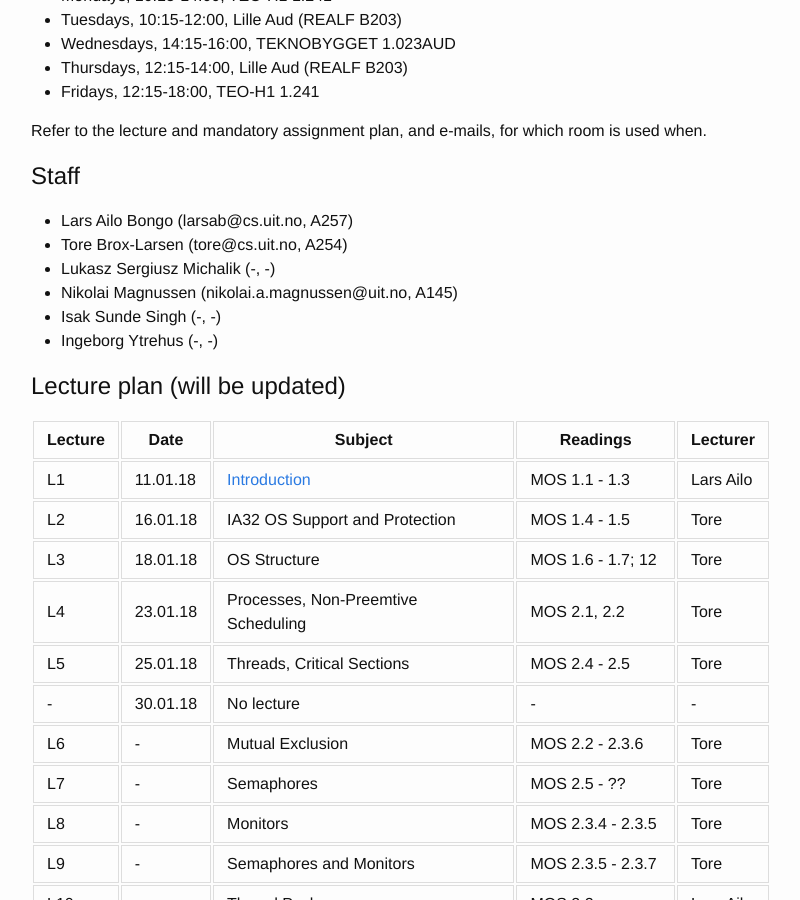
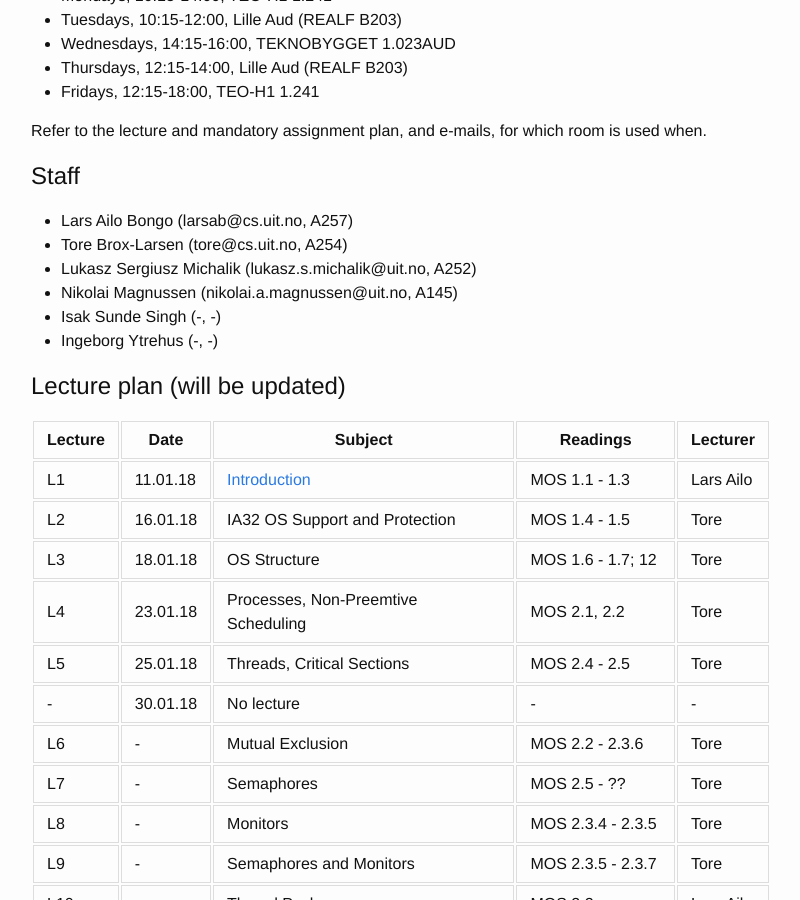
Before and after one commit to uit-inf-2201-s18/uit-inf-2201-s18.github.io, a Jekyll site: the page built from index.md, in a window 1280 px wide and 900 px high, scrolled down 471 px. Shown: the whole window, without its empty margins (239-1039 px from the left). Built offline with Jekyll 4.4.1, drawn with Linux system fonts in a browser that asks for light colours.

Commit message:
Added office location of Lukasz Sergiusz Michalik

```diff
--- a/index.md
+++ b/index.md
@@ -28,7 +28,7 @@ Refer to the lecture and mandatory assignment plan, and e-mails, for which room
 
 * Lars Ailo Bongo (larsab@cs.uit.no, A257)
 * Tore Brox-Larsen (tore@cs.uit.no, A254)
-* Lukasz Sergiusz Michalik (-, -)
+* Lukasz Sergiusz Michalik (lukasz.s.michalik@uit.no, A252)
 * Nikolai Magnussen (nikolai.a.magnussen@uit.no, A145)
 * Isak Sunde Singh (-, -)
 * Ingeborg Ytrehus (-, -)
```
